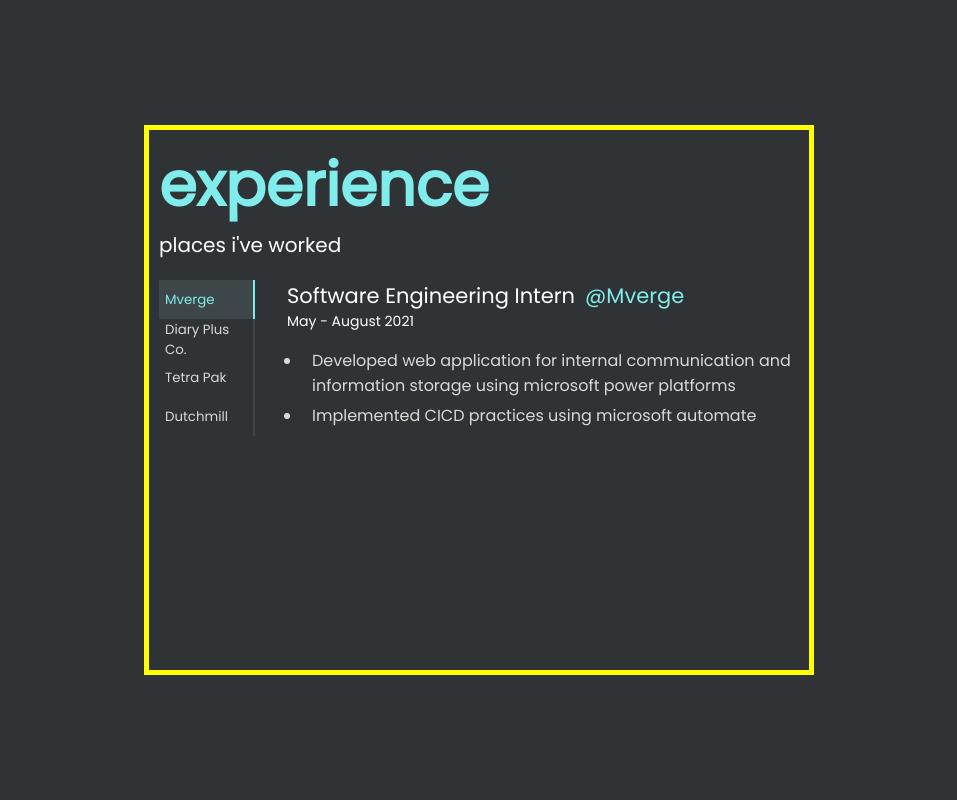
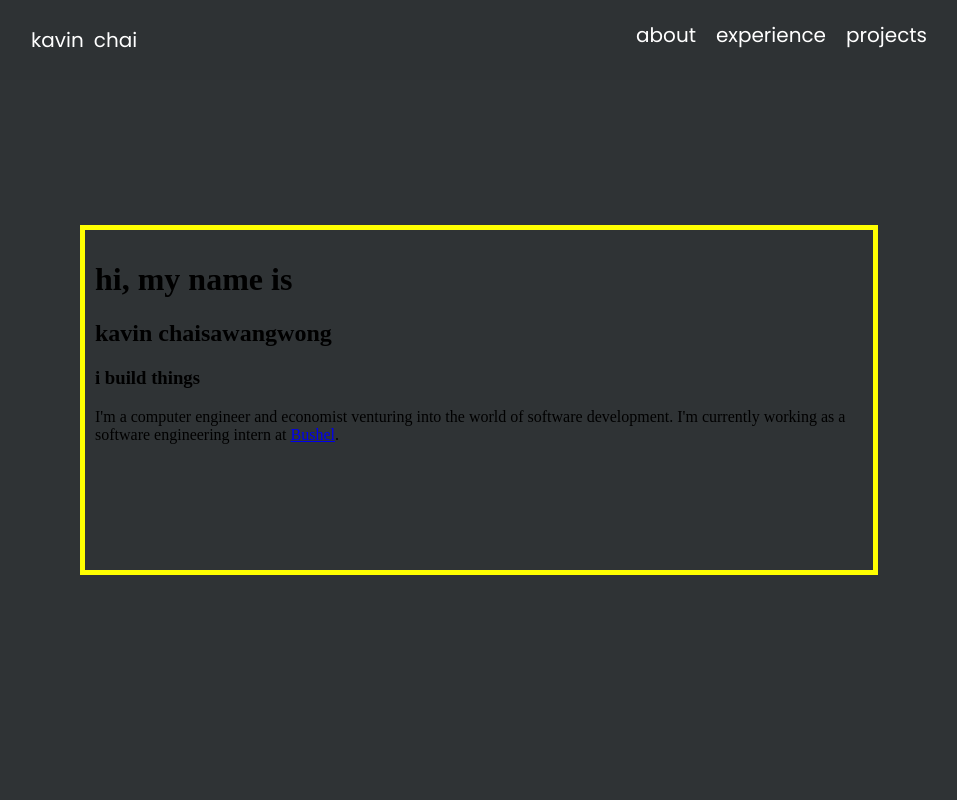
Before and after one commit to kavinchai/kavin_website, a React (Create React App) app: page / in a window 1280 px wide. Shown: the top 800 px of the page, without its empty margins (161-1118 px from the left). Built offline with nearby package versions, Linux system fonts and the light colour scheme.

Commit message:
Implemented nav bar

```diff
--- a/src/components/App.js
+++ b/src/components/App.js
@@ -8,8 +8,8 @@ import Exp from "./Exp";
 const App = () => {
   return (
     <div className="appContainer">
-      {/* <Navbar /> */}
-      {/* <Hero /> */}
+      <Navbar />
+      <Hero />
       {/* <About /> */}
       <Exp />
       {/* <Work /> */}
--- a/src/components/Navbar.js
+++ b/src/components/Navbar.js
@@ -1,24 +1,25 @@
+import React from "react";
+import "../css/Navbar.css";
 const Navbar = () => {
-  // return (
-  //   <div className="header">
-  //     <div className="navbar">
-  //       <ul>
-  //         <li className="nav-menu">
-  //           <a href="/">home</a>
-  //         </li>
-  //         <li className="nav-menu">
-  //           <a>about</a>
-  //         </li>
-  //         <li className="nav-menu">
-  //           <a>Exp</a>
-  //         </li>
-  //         <li className="nav-menu">
-  //           <a>projects</a>
-  //         </li>
-  //       </ul>
-  //     </div>
-  //   </div>
-  // );
+  return (
+    <div className="navBarContainer">
+      <div className="navBar">
+        <div className="firstName">kavin</div>
+        <div className="lastName">chai</div>
+        <ul className="navMenu">
+          <li className="navElement">
+            <a>about</a>
+          </li>
+          <li className="navElement">
+            <a>experience</a>
+          </li>
+          <li className="navElement">
+            <a>projects</a>
+          </li>
+        </ul>
+      </div>
+    </div>
+  );
 };
 
 export default Navbar;
--- a/src/content/jobs.json
+++ b/src/content/jobs.json
@@ -17,7 +17,7 @@
       "title": "Software Engineering Intern",
       "company": "Diary Plus Co.",
       "location": "Nakhon Sawan, Thailand",
-      "range": "May - August 2021",
+      "range": "May - August 2020",
       "url": "http://www.dutchmillinternational.com/en/site/home",
       "text": [
         "Communicated with over 100 employees of several departments to coordinate a production schedule.",
@@ -43,7 +43,7 @@
       "title": "Mechanical Engineering Intern",
       "company": "Dutchmill",
       "location": "Nakhon Pathom, Thailand",
-      "range": "May - August 2019",
+      "range": "May - August 2018",
       "url": "http://www.dutchmillinternational.com/en/site/home",
       "text": [
         "Created technical directives to update machine manuals for the STORK heat treatment equipment in replacement of obsolete cleaning-in-place systems.",
--- a/src/css/App.css
+++ b/src/css/App.css
@@ -5,7 +5,7 @@
 
 } */
 
-.appContainer{
-  height:100vh;
-  background: rgba(10, 10, 10, 0.807);
+.appContainer {
+  height: 100vh;
+  background: #2f3335;
 }
--- a/src/css/Exp.css
+++ b/src/css/Exp.css
@@ -7,11 +7,12 @@
 }
 
 .expContainer {
+  /* border: 5px solid #ffff00; */
+
   position: relative;
   left: 50%;
   top: 50%;
   transform: translate(-50%, -50%);
-  border: 5px solid #ffff00;
   padding: 10px;
   height: 65%;
   width: 50%;
--- a/src/css/Hero.css
+++ b/src/css/Hero.css
@@ -2,7 +2,7 @@
   height: 100vh;
   /* width: 100vw; */
   /* color: white; */
-  background: rgba(10, 10, 10, 0.807);
+  background: #2f3335;
 }
 
 .heroTextContainer {
--- a/src/css/Navbar.css
+++ b/src/css/Navbar.css
@@ -0,0 +1,58 @@
+.navBarContainer {
+  /* background-color: red; */
+
+  height: 10%;
+  width: 100%;
+
+  position: fixed;
+  top: 0;
+  z-index: 1;
+
+  background: rgb(47, 51, 53, 0.99);
+}
+
+.navBar {
+  /* background-color: blue; */
+
+  height: 50%;
+  width: auto;
+
+  top: 50%;
+  transform: translate(0%, 50%);
+
+  display: flex;
+  align-items: center;
+  margin-left: 15%;
+  margin-right: 15%;
+}
+
+.firstName {
+  font-family: "Poppins", sans-serif;
+  font-size: 20px;
+  color: white;
+  margin-right: 10px;
+}
+
+.lastName {
+  font-family: "Poppins", sans-serif;
+  font-size: 20px;
+  color: white;
+}
+
+.navMenu {
+  /* background-color: green; */
+
+  display: flex;
+  margin-left: auto;
+
+  height: 100%;
+  width: auto;
+}
+
+.navElement {
+  list-style: none;
+  font-family: "Poppins", sans-serif;
+  font-size: 20px;
+  color: white;
+  margin-left: 20px;
+}
```
